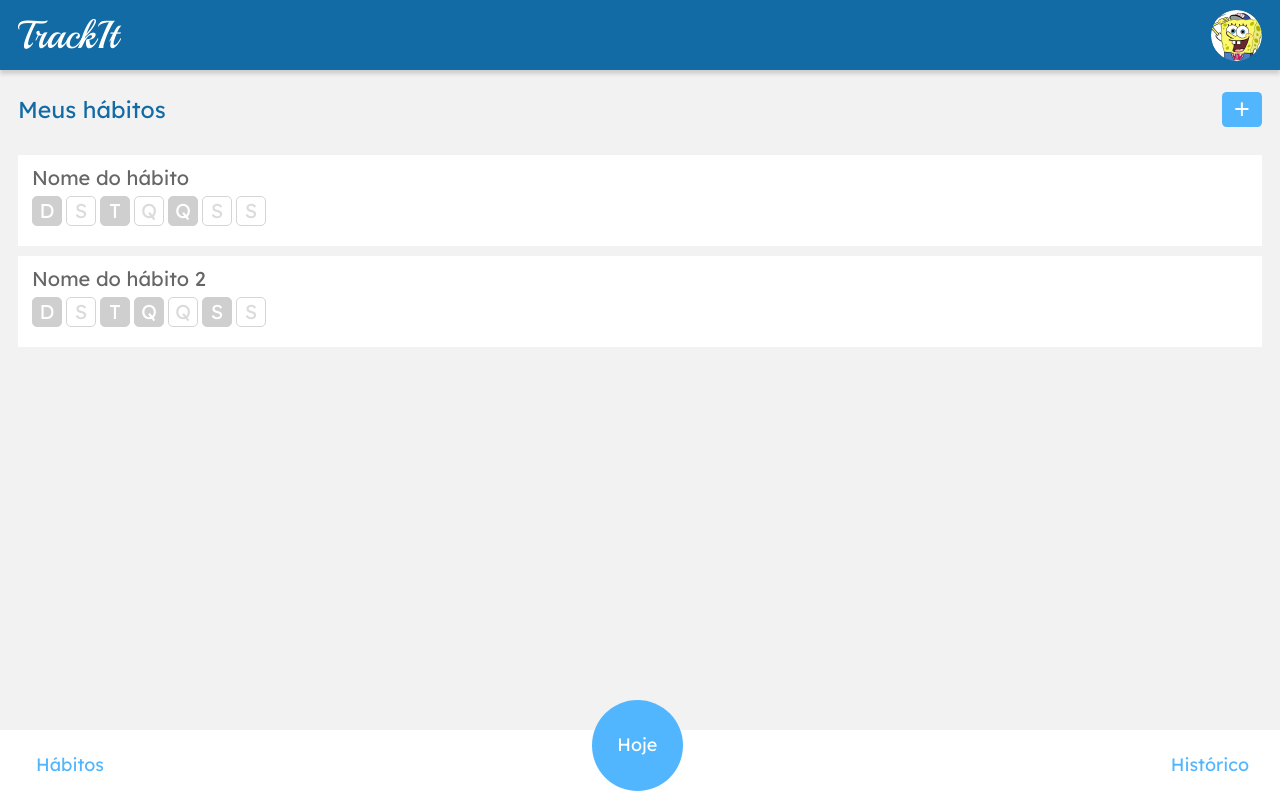
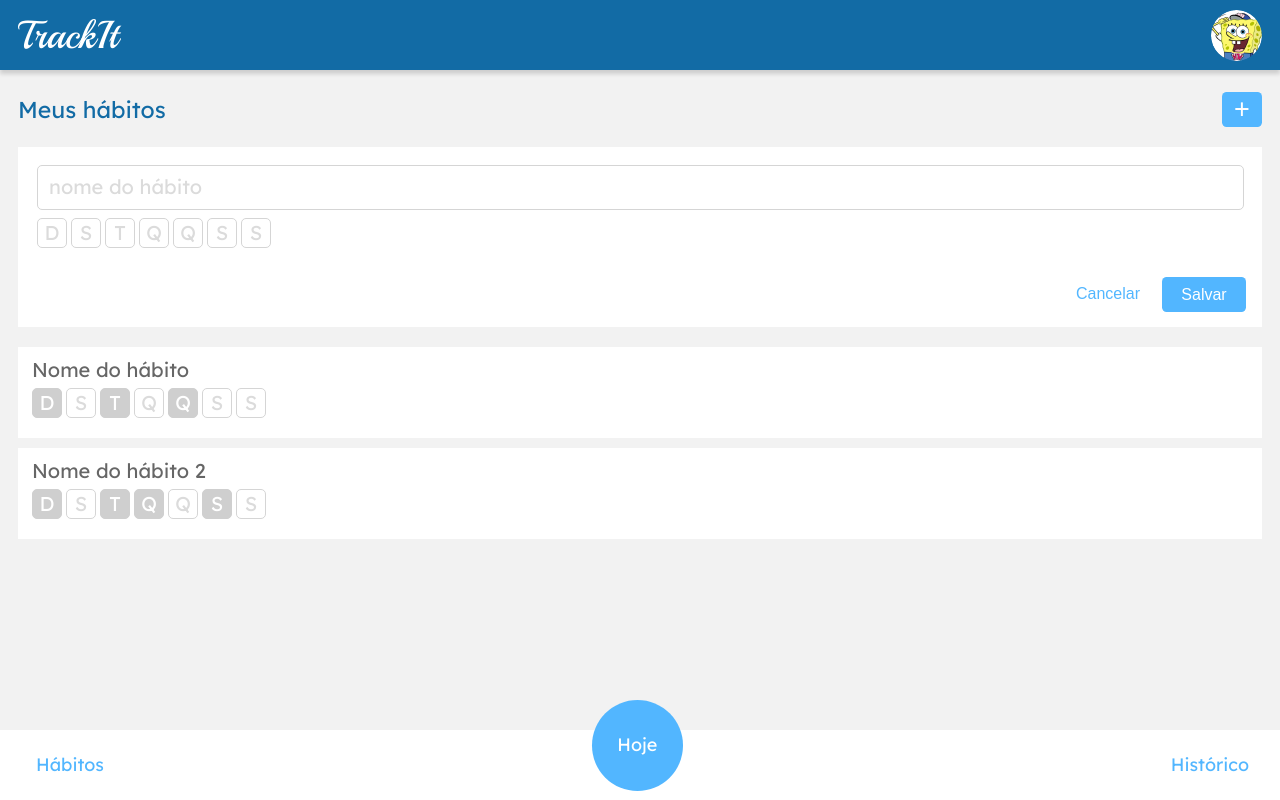
Before and after one commit to jhonnatangomes/trackit, a React (Create React App) app: page /habitos in a window 1280 px wide. Built offline with nearby package versions, Linux system fonts and the light colour scheme.

Commit message:
Habit creation dialog layout created

```diff
--- /dev/null
+++ b/src/components/habits/CreateHabit.js
@@ -0,0 +1,18 @@
+import { CreateHabitStyle, Days, Day } from "./habitsStyle";
+
+export default function CreateHabit({weekdays}) {
+    return (
+        <CreateHabitStyle>
+            <input type="text" placeholder="nome do hábito" />
+            <Days>
+                {weekdays.map((weekday, i) => (
+                    <Day days={[]} id={i + 1} key={i}>
+                        {weekday}
+                    </Day>
+                ))}
+            </Days>
+            <button>Cancelar</button>
+            <button>Salvar</button>
+        </CreateHabitStyle>
+    );
+}
--- a/src/components/habits/Habit.js
+++ b/src/components/habits/Habit.js
@@ -1,8 +1,6 @@
 import { HabitStyle, Days, Day } from "./habitsStyle";
 
-export default function Habit({days, name}) {
-    const weekdays = ["D", "S", "T", "Q", "Q", "S", "S"];
-
+export default function Habit({days, name, weekdays}) {
     return (
         <HabitStyle>
             <p>{name}</p>
--- a/src/components/habits/Habits.js
+++ b/src/components/habits/Habits.js
@@ -9,10 +9,13 @@ import {
 } from "./habitsStyle";
 import Habit from "./Habit";
 import api from "../../api/api";
+import { useState } from "react";
+import CreateHabit from "./CreateHabit";
 
 export default function Habits() {
     const habits = api.getHabits();
-
+    const [createHabit, setCreateHabit] = useState(true);
+    const weekdays = ["D", "S", "T", "Q", "Q", "S", "S"];
     return (
         <>
             <Header />
@@ -21,8 +24,16 @@ export default function Habits() {
                     <MyHabits>Meus hábitos</MyHabits>
                     <PlusButton>+</PlusButton>
                 </TitleContainer>
+                {createHabit ? <CreateHabit weekdays={weekdays}/> : ""}
                 {habits.length ? (
-                    habits.map(habit => <Habit days={habit.days} key={habit.id} name={habit.name}/>)
+                    habits.map((habit) => (
+                        <Habit
+                            days={habit.days}
+                            key={habit.id}
+                            name={habit.name}
+                            weekdays={weekdays}
+                        />
+                    ))
                 ) : (
                     <NoHabitsYet>
                         Você não tem nenhum hábito cadastrado ainda. Adicione um
--- a/src/components/habits/habitsStyle.js
+++ b/src/components/habits/habitsStyle.js
@@ -10,7 +10,6 @@ const TitleContainer = styled.div`
     display: flex;
     justify-content: space-between;
     align-items: center;
-    margin-bottom: 28px;
 `;
 
 const MyHabits = styled.span`
@@ -28,9 +27,10 @@ const PlusButton = styled.button`
     border: none;
 `;
 
-const NoHabitsYet = styled.span`
+const NoHabitsYet = styled.p`
     font-size: 18px;
     line-height: 22px;
+    margin-top: 28px;
     color: #666666;
 `;
 
@@ -47,6 +47,10 @@ const HabitStyle = styled.div`
         margin-bottom: 8px;
     }
 
+    &:nth-child(2) {
+        margin-top: 20px;
+    }
+
     &:not(:last-child) {
         margin-bottom: 10px;
     }
@@ -58,19 +62,80 @@ const Days = styled.div`
     div:not(:last-child) {
         margin-right: 4px;
     }
-`
+`;
 
 const Day = styled.div`
     width: 30px;
     height: 30px;
-    border: 1px solid ${({days, id}) =>  days.includes(id) ? "#cfcfcf" : "#d5d5d5"};
-    background: ${ ({days, id}) =>  days.includes(id) ? "#cfcfcf" : "white"};
+    border: 1px solid
+        ${({ days, id }) => (days.includes(id) ? "#cfcfcf" : "#d5d5d5")};
+    background: ${({ days, id }) => (days.includes(id) ? "#cfcfcf" : "white")};
     border-radius: 5px;
     font-size: 20px;
     display: flex;
     justify-content: center;
     align-items: center;
-    color: ${ ({days, id}) =>  days.includes(id) ? "white" : "#dbdbdb"};
-`
+    color: ${({ days, id }) => (days.includes(id) ? "white" : "#dbdbdb")};
+`;
 
-export { Main, MyHabits, TitleContainer, PlusButton, NoHabitsYet, HabitStyle, Days, Day };
+const CreateHabitStyle = styled.div`
+    width: 100%;
+    height: 180px;
+    background: white;
+    padding: 18px 18px 15px 19px;
+    margin: 20px 0;
+    position: relative;
+
+    input {
+        border: 1px solid #d5d5d5;
+        border-radius: 5px;
+        font-size: 20px;
+        outline: none;
+        width: 100%;
+        height: 45px;
+        padding-left: 11px;
+        margin-bottom: 8px;
+    }
+
+    input::placeholder {
+        font-family: "Lexend Deca", sans-serif;
+        color: #dbdbdb;
+    }
+
+    button:nth-child(3) {
+        position: absolute;
+        bottom: 23px;
+        right: 123px;
+        width: 69px;
+        height: 20px;
+        font-size: 16px;
+        color: #52b6ff;
+        background: white;
+        border: none;
+    }
+
+    button:last-child {
+        position: absolute;
+        bottom: 15px;
+        right: 16px;
+        width: 84px;
+        height: 35px;
+        background: #52b6ff;
+        border-radius: 4.63px;
+        border: none;
+        color: white;
+        font-size: 16px;
+    }
+`;
+
+export {
+    Main,
+    MyHabits,
+    TitleContainer,
+    PlusButton,
+    NoHabitsYet,
+    HabitStyle,
+    Days,
+    Day,
+    CreateHabitStyle,
+};
--- a/src/data/habits.js
+++ b/src/data/habits.js
@@ -8,7 +8,8 @@ let habits = [
         id: 2,
         name: "Nome do hábito 2",
         days: [1, 3, 4, 6],
-    },
+    }
 ];
 
+
 export default habits;
```
